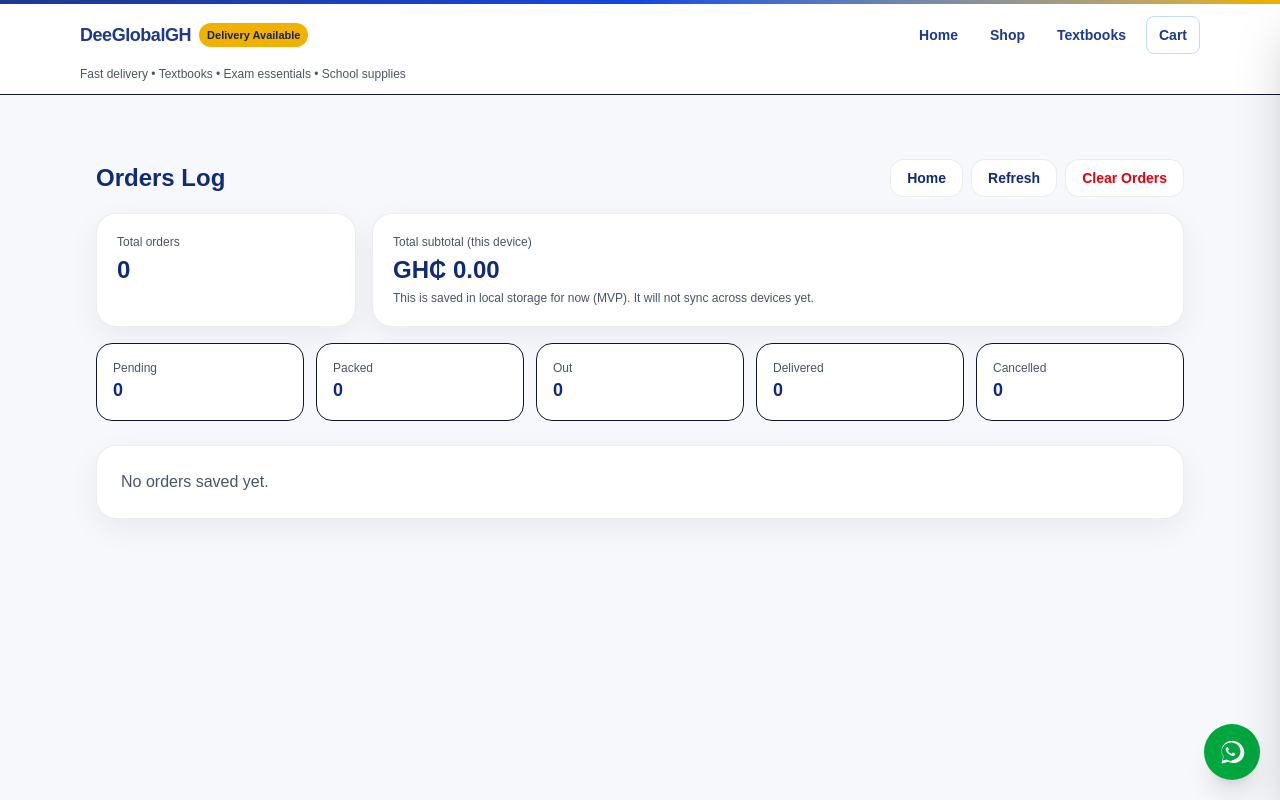
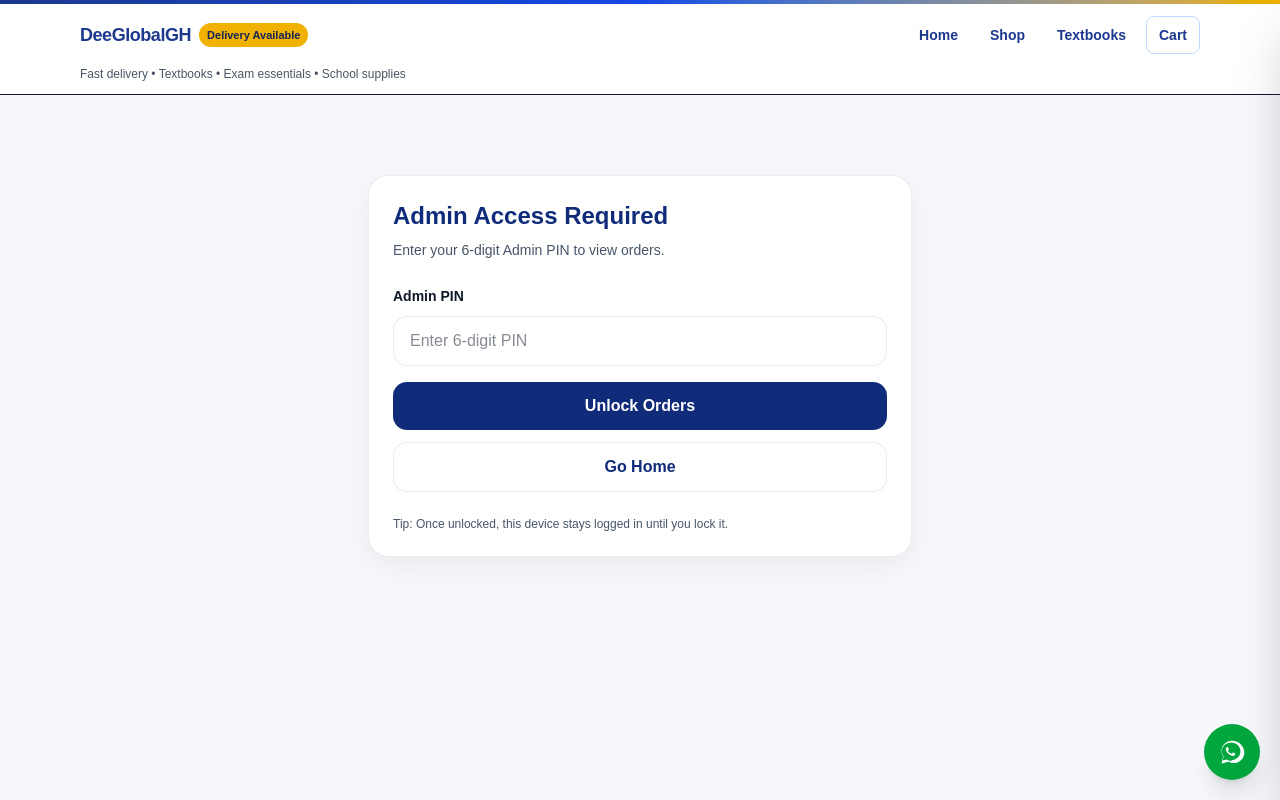
Before and after one commit to dlanquaye/deeglobalgh-website, a Next.js app: page /orders in a window 1280 px wide. Shown: the top 800 px of the page. Built offline with nearby package versions, Linux system fonts and the light colour scheme.

Commit message:
Protect Orders page with admin PIN gate

```diff
--- a/app/orders/page.tsx
+++ b/app/orders/page.tsx
@@ -63,8 +63,32 @@ function normalizeOrder(o: any): OrderRecord {
   } as OrderRecord;
 }
 
+const SESSION_KEY = "dg_orders_admin_session_v1";
+
+function isUnlocked() {
+  if (typeof window === "undefined") return false;
+  return localStorage.getItem(SESSION_KEY) === "unlocked";
+}
+
+function unlock() {
+  if (typeof window === "undefined") return;
+  localStorage.setItem(SESSION_KEY, "unlocked");
+}
+
+function lock() {
+  if (typeof window === "undefined") return;
+  localStorage.removeItem(SESSION_KEY);
+}
+
 export default function OrdersPage() {
   const [orders, setOrders] = useState<OrderRecord[]>([]);
+  const [isAdmin, setIsAdmin] = useState(false);
+
+  // PIN form
+  const [pin, setPin] = useState("");
+  const [pinError, setPinError] = useState<string | null>(null);
+
+  const expectedPin = process.env.NEXT_PUBLIC_ADMIN_ORDERS_PIN || "";
 
   const refresh = () => {
     const raw = loadOrders();
@@ -72,7 +96,12 @@ export default function OrdersPage() {
   };
 
   useEffect(() => {
-    refresh();
+    // Auto unlock if previously authenticated
+    if (isUnlocked()) {
+      setIsAdmin(true);
+      refresh();
+    }
+    // eslint-disable-next-line react-hooks/exhaustive-deps
   }, []);
 
   const totalOrders = orders.length;
@@ -122,11 +151,86 @@ export default function OrdersPage() {
     refresh();
   };
 
+  // ✅ PIN Gate view
+  if (!isAdmin) {
+    return (
+      <main className="mx-auto max-w-xl px-4 py-14">
+        <div className="card-brand p-6">
+          <h1 className="text-2xl font-extrabold text-[color:var(--brand-blue)]">
+            Admin Access Required
+          </h1>
+          <p className="mt-2 text-sm text-[color:var(--text-muted)]">
+            Enter your 6-digit Admin PIN to view orders.
+          </p>
+
+          <div className="mt-6">
+            <label className="text-sm font-bold text-[color:var(--text-main)]">
+              Admin PIN
+            </label>
+            <input
+              value={pin}
+              onChange={(e) => {
+                setPin(e.target.value);
+                setPinError(null);
+              }}
+              inputMode="numeric"
+              maxLength={6}
+              placeholder="Enter 6-digit PIN"
+              className="input-brand mt-2 w-full px-4 py-3 outline-none focus:ring-2 focus:ring-blue-900"
+            />
+
+            {pinError ? (
+              <div className="mt-2 text-sm font-semibold text-red-600">
+                {pinError}
+              </div>
+            ) : null}
+
+            <button
+              type="button"
+              onClick={() => {
+                if (!expectedPin || expectedPin.length < 6) {
+                  setPinError(
+                    "Admin PIN is not configured. Add NEXT_PUBLIC_ADMIN_ORDERS_PIN in env."
+                  );
+                  return;
+                }
+
+                if (pin.trim() !== expectedPin.trim()) {
+                  setPinError("Incorrect PIN. Try again.");
+                  return;
+                }
+
+                unlock();
+                setIsAdmin(true);
+                refresh();
+              }}
+              className="btn-primary mt-4 inline-flex w-full items-center justify-center px-5 py-3"
+            >
+              Unlock Orders
+            </button>
+
+            <Link
+              href="/"
+              className="btn-outline mt-3 inline-flex w-full items-center justify-center px-5 py-3 text-[color:var(--brand-blue)] hover:bg-gray-50"
+            >
+              Go Home
+            </Link>
+          </div>
+
+          <div className="mt-6 text-xs text-[color:var(--text-muted)]">
+            Tip: Once unlocked, this device stays logged in until you lock it.
+          </div>
+        </div>
+      </main>
+    );
+  }
+
+  // ✅ Admin view
   return (
     <main className="mx-auto max-w-6xl px-4 py-10">
       <div className="flex flex-col gap-4 sm:flex-row sm:items-center sm:justify-between">
         <h1 className="text-2xl font-extrabold text-[color:var(--brand-blue)]">
-          Orders Log
+          Orders Log (Admin)
         </h1>
 
         <div className="flex flex-wrap gap-2">
@@ -143,6 +247,19 @@ export default function OrdersPage() {
             className="btn-outline px-4 py-2 text-sm text-[color:var(--brand-blue)]"
           >
             Refresh
+          </button>
+
+          <button
+            type="button"
+            onClick={() => {
+              lock();
+              setIsAdmin(false);
+              setOrders([]);
+              setPin("");
+            }}
+            className="btn-outline px-4 py-2 text-sm text-[color:var(--brand-blue)]"
+          >
+            Lock
           </button>
 
           <button
@@ -177,7 +294,7 @@ export default function OrdersPage() {
             GH₵ {formatMoney(totalRevenue)}
           </div>
           <div className="mt-1 text-xs text-[color:var(--text-muted)]">
-            This is saved in local storage for now (MVP). It will not sync across devices yet.
+            Saved in local storage (MVP). Not synced across devices yet.
           </div>
         </div>
       </div>
@@ -268,7 +385,9 @@ export default function OrdersPage() {
                         Order Status
                         <select
                           value={o.orderStatus}
-                          onChange={(e) => setOrderStatus(o.id, e.target.value as OrderStatus)}
+                          onChange={(e) =>
+                            setOrderStatus(o.id, e.target.value as OrderStatus)
+                          }
                           className="mt-1 w-full rounded-xl border bg-white px-3 py-2 text-sm font-bold"
                         >
                           <option value="PENDING">Pending</option>
```
